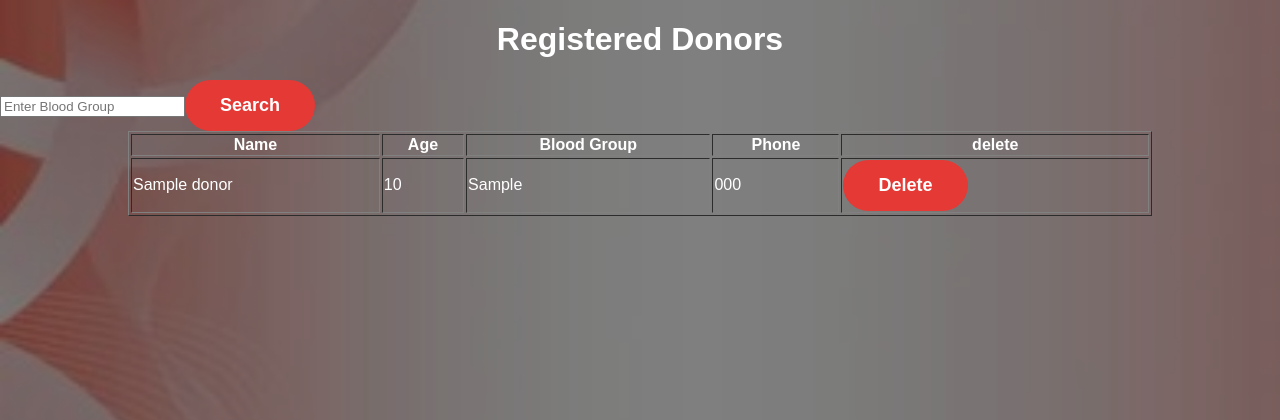
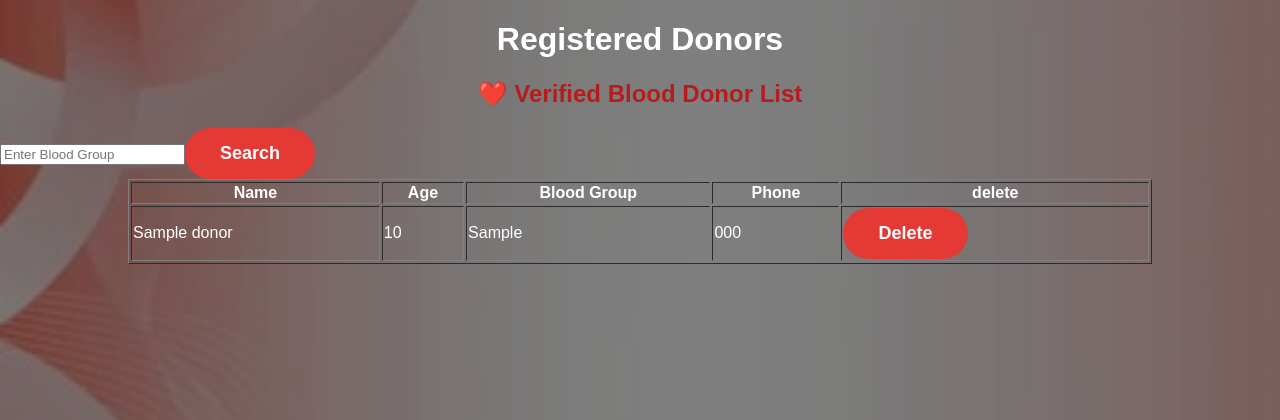
Before and after one commit to nivyasrinivya10-dotcom/GNB-AI-Smart-Blood-Bank, a Flask app: page /donors in a window 1280 px wide. Shown: the top 420 px of the page. Run offline with Flask 3, Linux system fonts and the light colour scheme; tables that the repository leaves empty or names only in its code hold one stand-in row (values such as "Sample post").

Commit message:
Updated donors page UI

```diff
--- a/backend/backend/templates/donors.html
+++ b/backend/backend/templates/donors.html
@@ -7,6 +7,9 @@
 <body>
 
 <h1 style="text-align:center;">Registered Donors</h1>
+<h2 style="text-align:center; color:#b71c1c;">
+    ❤️ Verified Blood Donor List
+</h2>
 
 <table border="1" width="80%" align="center" id="donorTable">
     <tr>
```
